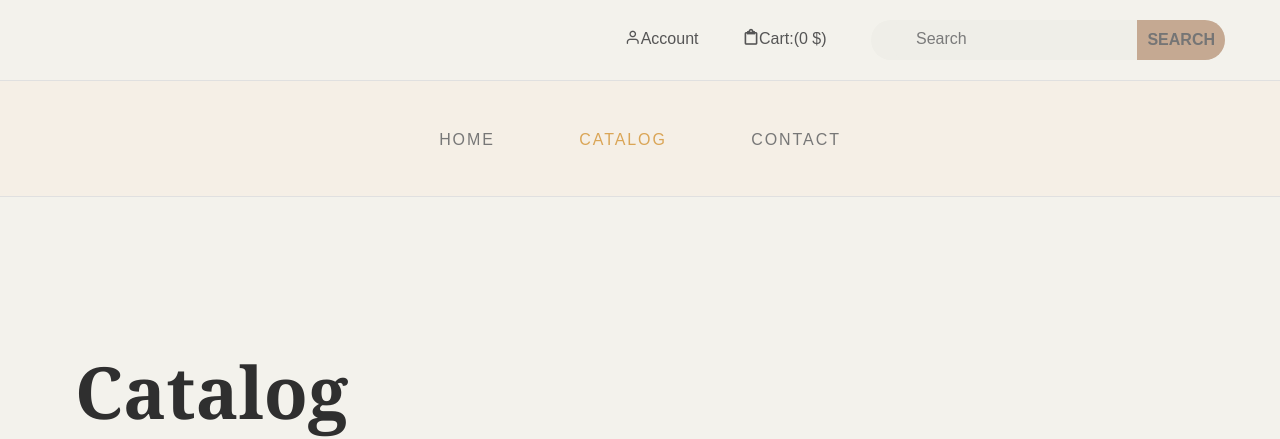
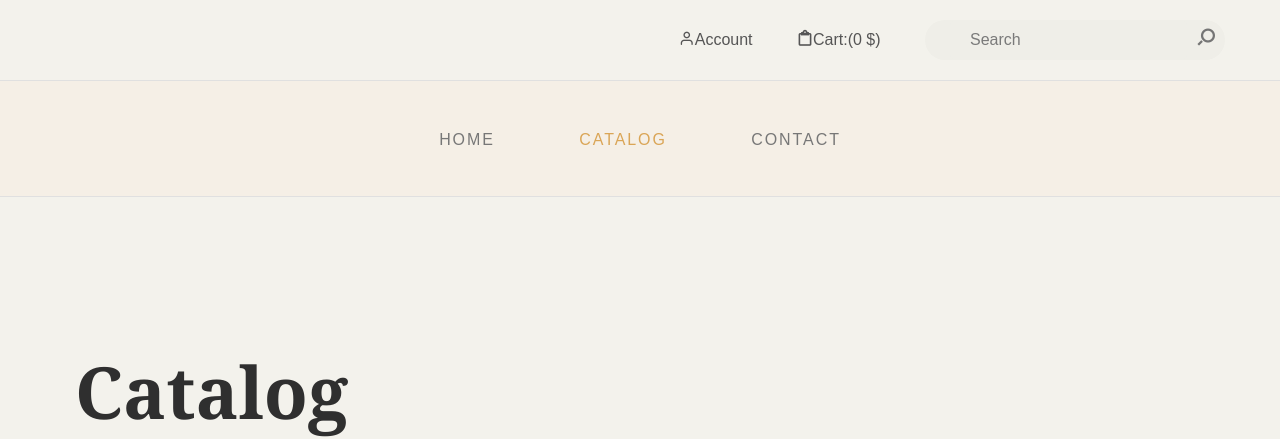
Before and after one commit to ztsv-av/CS492_GROUP5_BMS, a Django app: page /catalog in a window 1280 px wide. Shown: the top 439 px of the page. Run offline with Django 4.2, Linux system fonts and the light colour scheme; data comes from the database, SQL or seed files in the repository; some libraries are stand-ins or nearby versions; some web fonts are replaced.

Commit message:
add search icon to navbar

```diff
--- a/bookstore/website/templates/base/navbar.html
+++ b/bookstore/website/templates/base/navbar.html
@@ -7,12 +7,12 @@
 					<a href="#" class="cart for-buy"><i class="icon icon-clipboard"></i><span>Cart:(0 $)</span></a>
 					<div class="action-menu">
 						<div class="search-bar">
-							<!-- <a href="#" class="search-button search-toggle" data-selector="#header-wrap">
+							<a href="#" class="search-button search-toggle" data-selector="#header-wrap">
 								<i class="icon icon-search"></i>
-							</a> -->
+							</a>
 							<form role="search" method="get" action="{% url 'search' %}" class="search-box">
 								<input class="search-field text search-input" placeholder="Search" type="search" name="q">
-								<button type="submit" class="search-button">Search</button>
+								<!-- <button type="submit" class="search-button">Search</button> -->
 							</form>
 						</div>
 					</div>
```
